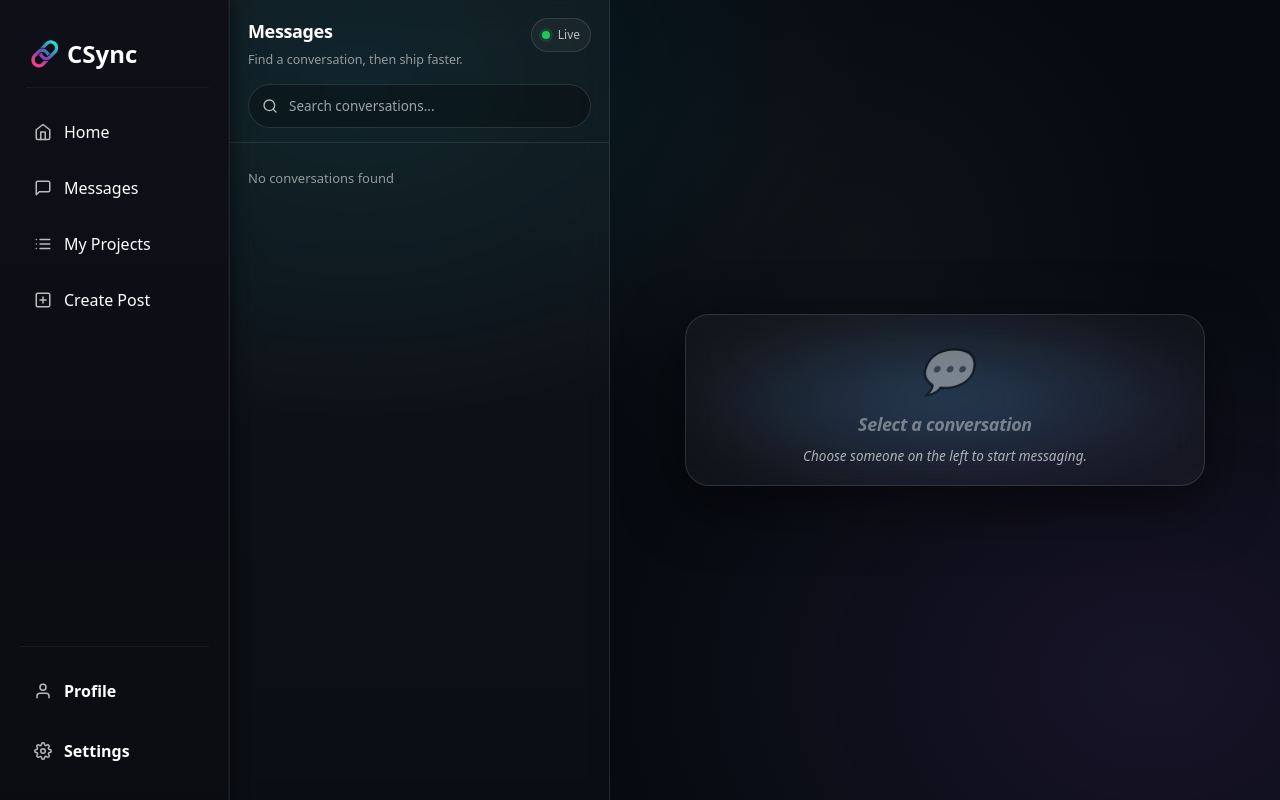
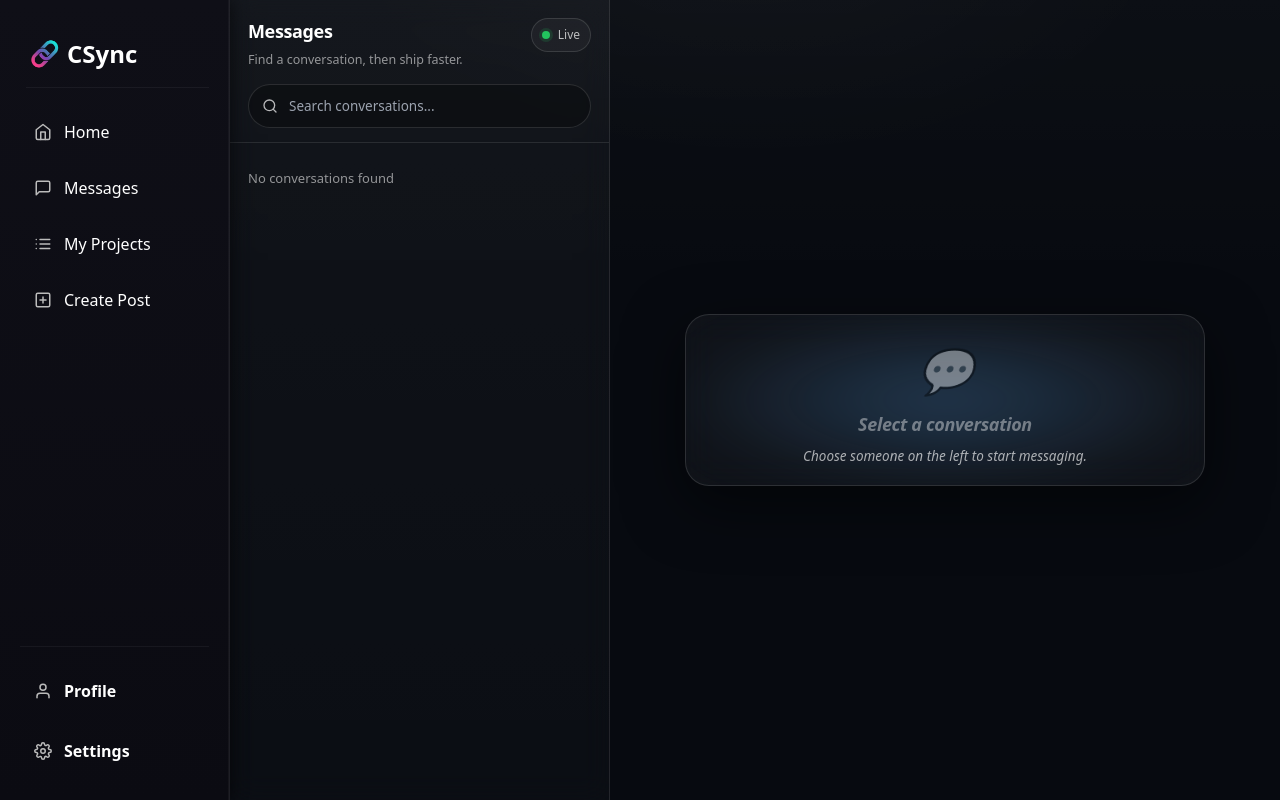
Before and after one commit to deepp5/CSync, a React (Vite) app in the folder frontend/: page /messages in a window 1280 px wide. Built offline with nearby package versions, Linux system fonts and the light colour scheme.

Commit message:
Messages UI, need to come back to it

```diff
--- a/frontend/src/Components/Messages/Messages.css
+++ b/frontend/src/Components/Messages/Messages.css
@@ -36,10 +36,19 @@ body[data-sidebar-open="false"] .messaging-page {
   inset: 0;
   pointer-events: none;
   background:
+    linear-gradient(to bottom, rgba(255,255,255,0.03), transparent 40%),
+    radial-gradient(700px 400px at 50% -10%, rgba(255,255,255,0.04), transparent 60%);
+  opacity: 0.7;
+
+
+  /* position: absolute;
+  inset: 0;
+  pointer-events: none;
+  background:
     radial-gradient(900px 600px at 12% 10%, rgba(33, 218, 242, 0.09), transparent 60%),
     radial-gradient(900px 700px at 88% 85%, rgba(160, 110, 255, 0.10), transparent 60%),
     radial-gradient(520px 520px at 60% 30%, rgba(255, 255, 255, 0.03), transparent 60%);
-  filter: saturate(110%);
+  filter: saturate(110%); */
 }
 
 .messaging-shell {
@@ -366,13 +375,12 @@ body[data-sidebar-open="false"] .messaging-page {
 
 /* Messages container */
 .messages-container {
+
   flex: 1;
   overflow-y: auto;
   padding: 18px 18px;
-  background:
-    radial-gradient(700px 700px at 70% -10%, rgba(33,218,242,0.08), transparent 60%),
-    radial-gradient(700px 700px at 10% 110%, rgba(160,110,255,0.10), transparent 60%),
-    linear-gradient(180deg, rgba(255,255,255,0.02), transparent 40%);
+  background: linear-gradient(180deg, rgba(255,255,255,0.02), transparent 35%);
+
 }
 
 .messages-list {
```
